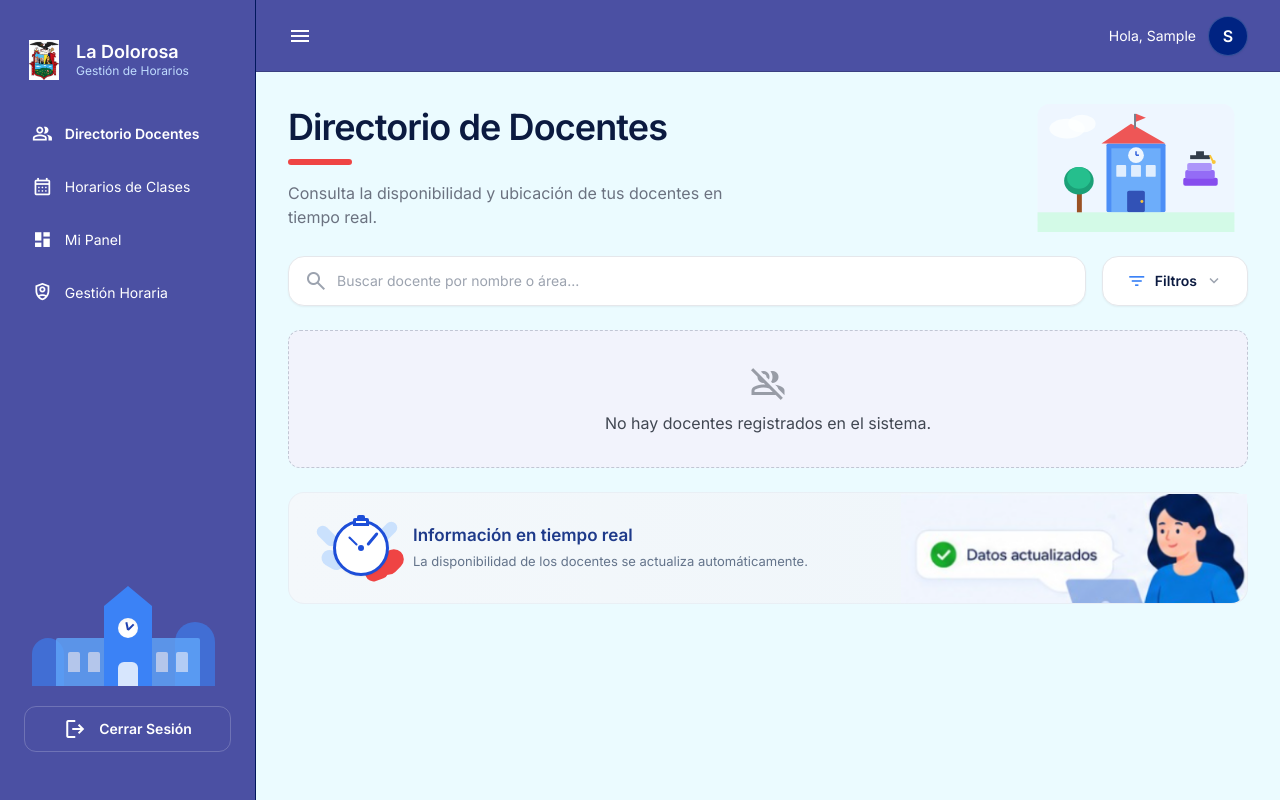
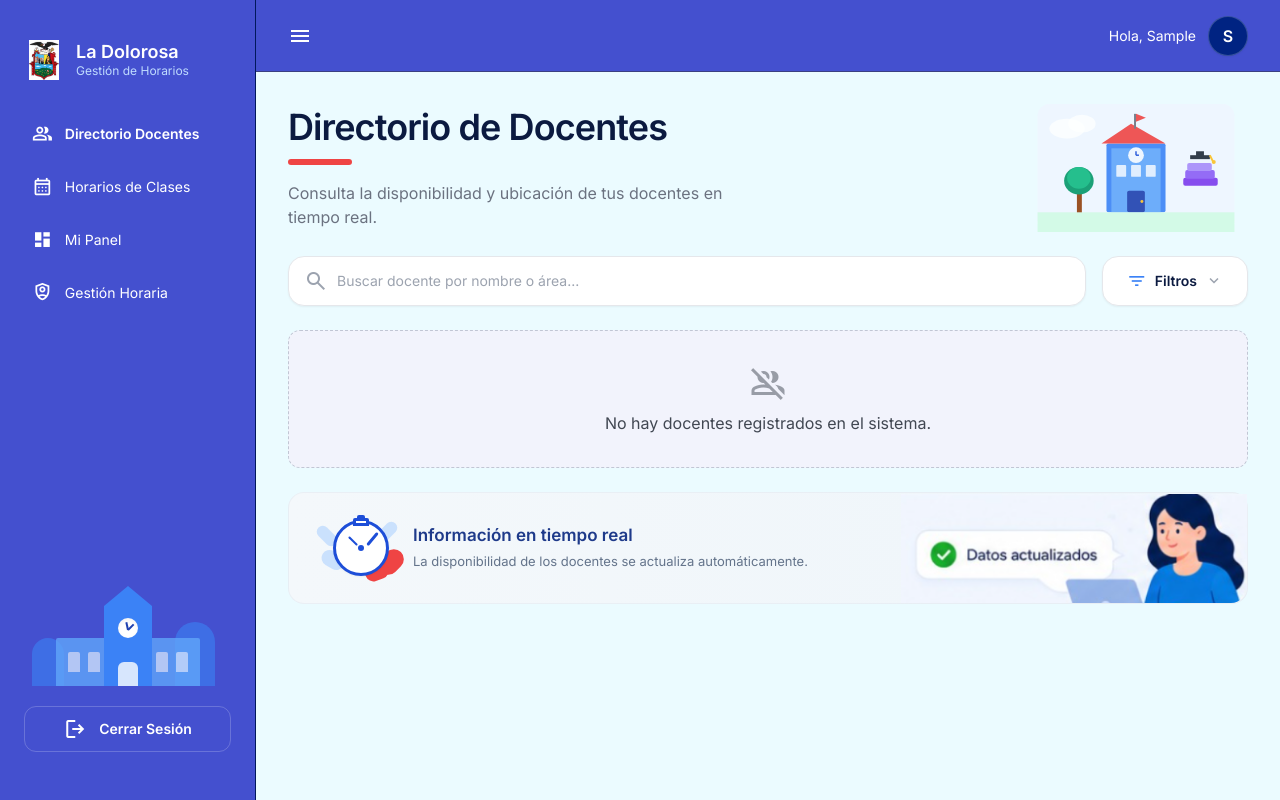
Before and after one commit to anthhouh/Geocampus, a Django app: page / in a window 1280 px wide. Run offline with Django 5.2, Linux system fonts and the light colour scheme; the visitor is signed in with stand-in values (Sample User, id 1); data comes from the database, SQL or seed files in the repository; data that the repository does not hold is empty; parts of the project's set-up code (start-up, migrations or seed data) failed here and were passed over; some libraries are stand-ins or nearby versions.

Commit message:
UI: update sidebar and header background colors for improved consistency

```diff
--- a/templates/base_app.html
+++ b/templates/base_app.html
@@ -7,7 +7,7 @@
     <div id="sidebar-overlay" class="fixed inset-0 bg-black/50 z-40 hidden md:hidden transition-opacity duration-300 opacity-0" onclick="toggleSidebar()"></div>
 
     <!-- SideNavBar -->
-    <nav id="sidebar" class="bg-[#4B50A3] border-r border-[#00175c] fixed left-0 top-0 h-full w-64 flex flex-col justify-between py-6 z-50 transform -translate-x-full md:translate-x-0 transition-transform duration-300 ease-in-out">
+    <nav id="sidebar" class="bg-[#4450CF] border-r border-[#00175c] fixed left-0 top-0 h-full w-64 flex flex-col justify-between py-6 z-50 transform -translate-x-full md:translate-x-0 transition-transform duration-300 ease-in-out">
         <div>
             <div class="px-6 mb-8 mt-4 flex items-center gap-3">
                 <div class="w-10 h-10 flex items-center justify-center cursor-pointer select-none shrink-0">
@@ -103,7 +103,7 @@
     <!-- Main Content Wrapper -->
     <div id="main-content" class="flex-1 flex flex-col md:ml-64 relative h-full transition-[margin] duration-300 ease-in-out">
         <!-- TopNavBar -->
-        <header class="sticky top-0 z-40 w-full h-[72px] flex justify-between items-center px-8 bg-[#4B50A3] border-b border-[#3b3f81]">
+        <header class="sticky top-0 z-40 w-full h-[72px] flex justify-between items-center px-8 bg-[#4450CF] border-b border-[#3b3f81]">
             <div class="flex items-center gap-4">
                 <button onclick="toggleSidebar()" class="material-symbols-outlined text-white cursor-pointer hover:bg-white/10 p-2 -ml-2 rounded-full transition-colors border-none bg-transparent">menu</button>
             </div>
```
